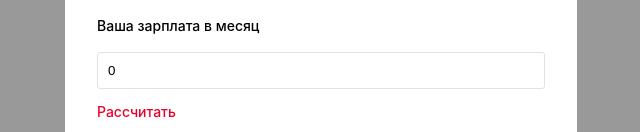
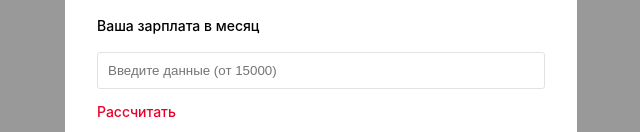
Before and after one commit to EminIslamov/outside-digital-task, a React (Create React App) app: page / in a window 1280 px wide. Both pictures are taken after a click on the button "Налоговый вычет". Shown: the part 330-462 px from the top of the page, without its empty margins (319-959 px from the left). Built offline with nearby package versions, Linux system fonts and the light colour scheme.

Commit message:
Исправил ошибку, при которой в форме высвечивался NaN, при передачи строки.

```diff
--- a/src/components/App.jsx
+++ b/src/components/App.jsx
@@ -8,7 +8,7 @@ import calculate from "../utils/Calculate";
 
 function App() {
   const [modalActive, setModalActive] = useState(false);
-  const [salary, setSalary] = useState(0);
+  const [salary, setSalary] = useState("");
   let [sum, setSum] = useState([])
 
   const handleSetSalary = (e) => {
@@ -16,10 +16,9 @@ function App() {
   };
 
   useEffect(() => {
-    setSum(calculate(salary > 15000 ? salary : 0))
+    setSum(calculate(salary >= 15000 ? salary : 0))
   },[salary]);
 
-  console.log(salary)
   return (
     <>
       <Button active={modalActive} setActive={setModalActive} />
@@ -37,8 +36,8 @@ function App() {
         <input
           type="text"
           className="form_for_salary"
-          placeholder="Введите данные"
-          value={salary}
+          placeholder="Введите данные (от 15000)"
+          value={Number.isNaN(salary) ? 0 : salary}
           onChange={handleSetSalary}
         />
         <p className="calculate">Рассчитать</p>
```
